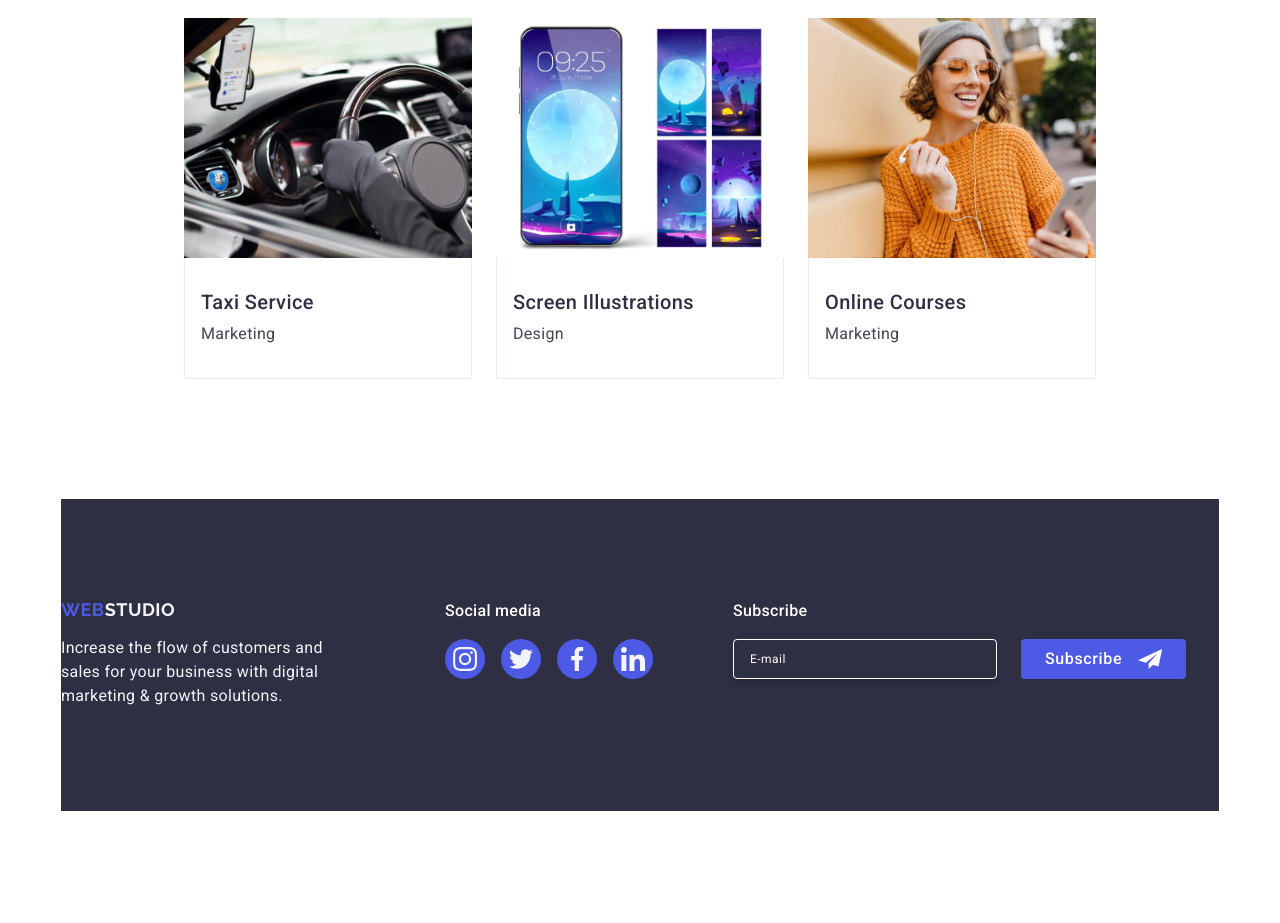
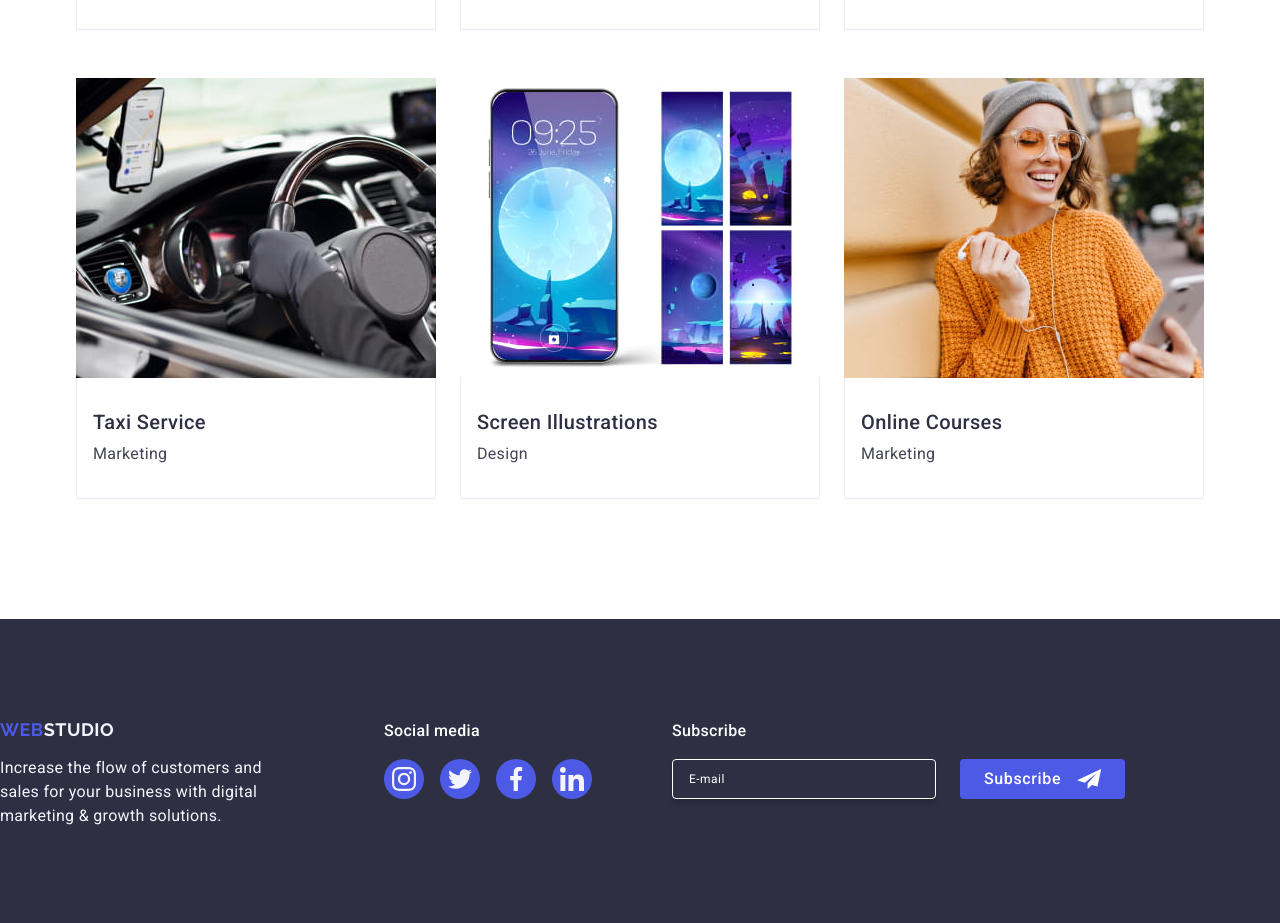
Before and after one commit to JuliiaTovchko/goit-markup-hw-06, a plain HTML site: page index.html in a window 1280 px wide. Shown: the part 2564-3487 px from the top of the page. Before the commit the page ends 3375 px from the top, so only its background shows below. Drawn offline with nearby package versions, Linux system fonts and the light colour scheme.

Commit message:
add index.html file

```diff
--- a/css/styles.css
+++ b/css/styles.css
@@ -913,7 +913,6 @@ body {
 }
 
 .menu-item-portfolio {
-    max-width: 288px;
     transition: box-shadow 250ms cubic-bezier(0.4, 0, 0.2, 1);
 }
 
@@ -1081,7 +1080,6 @@ body {
 /* #region Footer */
 .page-footer {
     background: #2e2f42;
-    min-height: 664px;
 }
 
 .container-footer {
@@ -1254,7 +1252,6 @@ body {
 @media screen and (min-width: 768px)  {
     .page-footer {
             background: #2e2f42;
-            min-height: 456px;
         }
 
         .container-footer {
@@ -1418,7 +1415,6 @@ body {
     .page-footer {
             background: #2e2f42;
             padding: 100px 0;
-            min-height: 312px;
         }
 
         .container-footer {
--- a/index.html
+++ b/index.html
@@ -478,7 +478,7 @@
         </section>
     </main>
     <!-- ========== FOOTER ========== -->
-    <footer class="container page-footer">
+    <footer class="page-footer">
         <div class="container-footer">
             <div class="div-footer">
                 <a class="logo-footer" href="./index.html">Web<span class="span-color">Studio</span></a>
```
